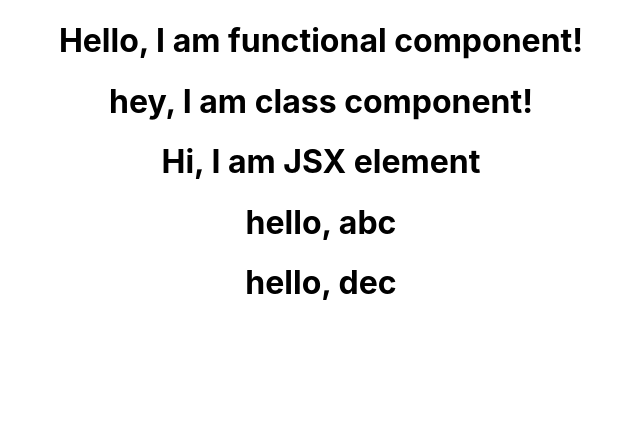
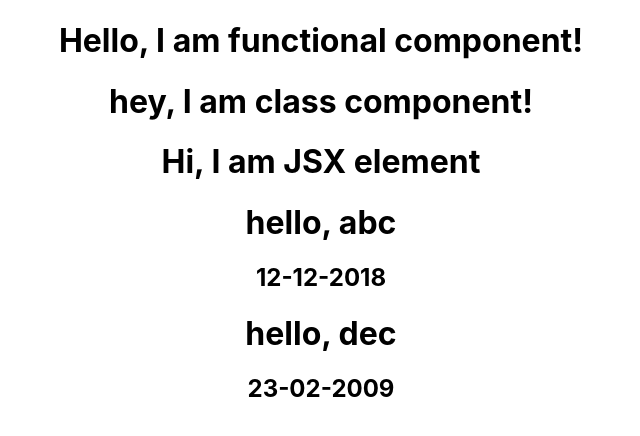
Before and after one commit to priyodas12/java-nio-v1, a React (Create React App) app in the folder React/hello-world/: page / in a window 1280 px wide. Shown: the top 436 px of the page, without its empty margins (319-959 px from the left). Built offline with nearby package versions, Linux system fonts and the light colour scheme.

Commit message:
adding jsx

```diff
--- a/React/hello-world/src/App.js
+++ b/React/hello-world/src/App.js
@@ -16,8 +16,8 @@ function App() {
       <FunctionalComponent />
       <ClassComponent />
       <Jsxelement ></Jsxelement>
-      <PropsDemo name='abc' />
-      <PropsDemo name='dec' />
+      <PropsDemo name='abc' date='12-12-2018' />
+      <PropsDemo name='dec' date='23-02-2009' />
     </div>
   );
 }
--- a/React/hello-world/src/components/PropsDemo.js
+++ b/React/hello-world/src/components/PropsDemo.js
@@ -5,6 +5,7 @@ export function PropsDemo(props) {
   return (
     <div>
       <h1>hello, {props.name}</h1>
+      <h2>{props.date}</h2>
     </div>
   )
 }
```
